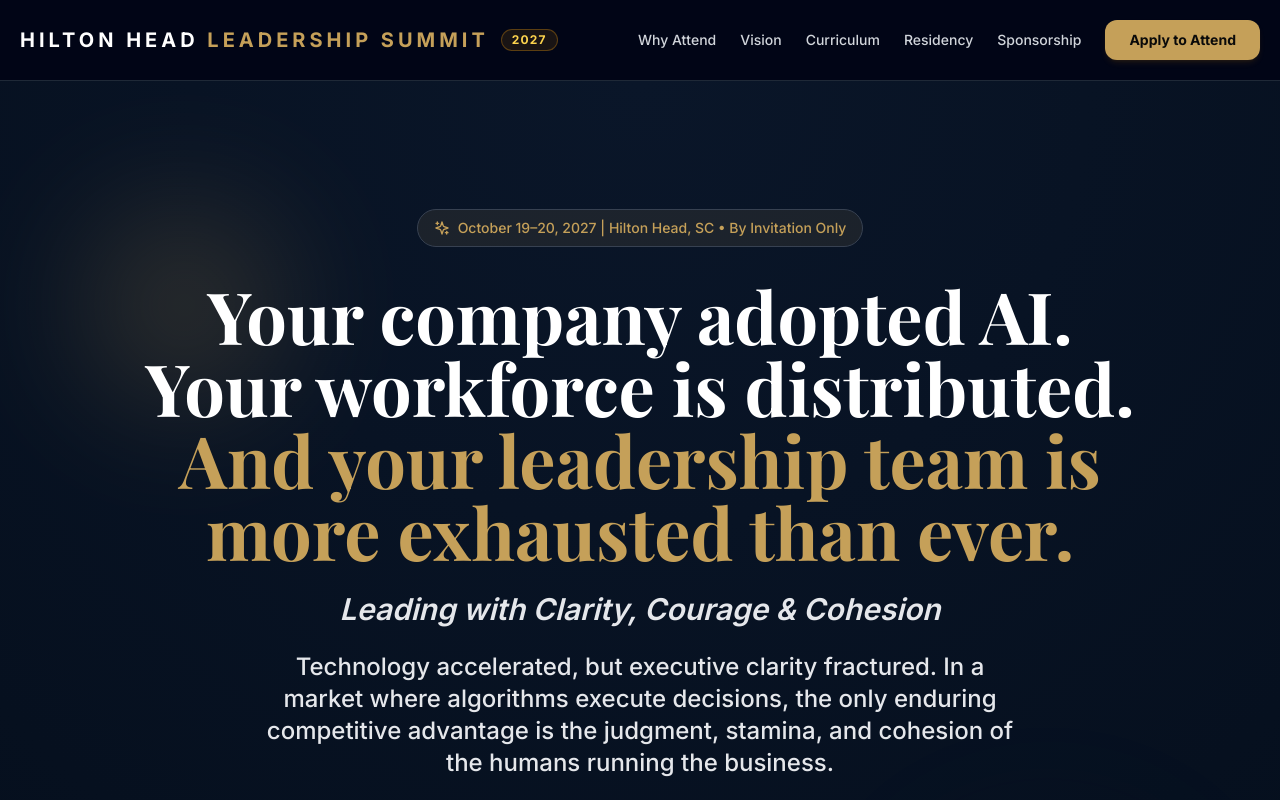
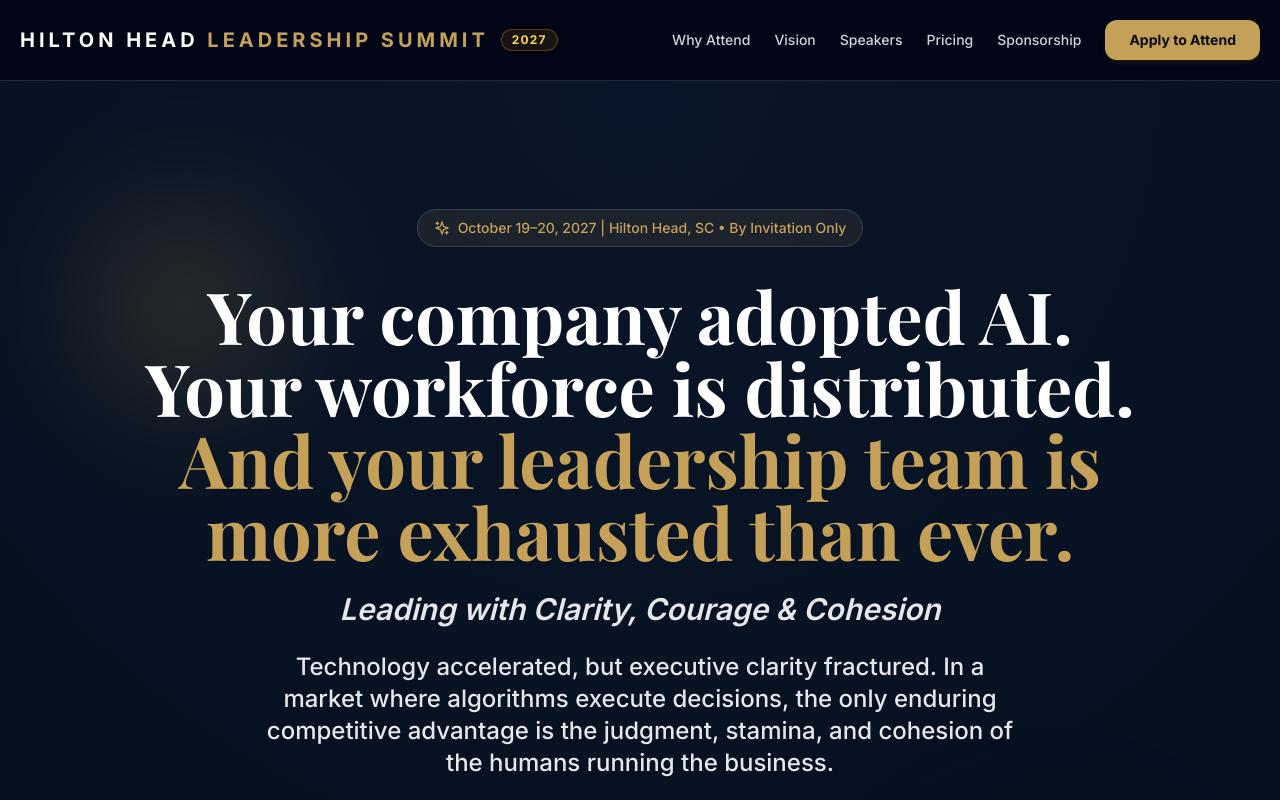
Before and after one commit to MedGo-bot/hhls-2026-final, a React (Vite) app: page / in a window 1280 px wide. Shown: the top 800 px of the page. Built offline with nearby package versions, Linux system fonts and the light colour scheme.

Commit message:
Refactor Header component navigation links
Updated navigation links and improved accessibility by changing class names for better text decoration.

```diff
--- a/src/components/Header.tsx
+++ b/src/components/Header.tsx
@@ -1,10 +1,12 @@
+import React from 'react';
+
 export default function Header() {
   return (
     <header className="py-5 px-5 border-b border-gray-800 sticky top-0 bg-slate-950/95 backdrop-blur-md z-50">
       <div className="max-w-7xl mx-auto flex flex-col md:flex-row items-center justify-between gap-4">
 
         {/* Brand Identity with 2027 Badge */}
-        <a href="#" className="flex items-center gap-3 group no-underline">
+        <a href="#" className="flex items-center gap-3 group text-decoration-none">
           <div className="text-lg md:text-xl tracking-[0.2em] uppercase font-bold text-white transition-colors group-hover:text-amber-300">
             Hilton Head <span style={{ color: 'var(--gold)' }}>Leadership Summit</span>
           </div>
@@ -13,7 +15,7 @@
           </span>
         </a>
 
-        {/* Navigation Links */}
+        {/* Navigation Links Matched Directly to App.tsx Components */}
         <nav className="flex flex-wrap items-center justify-center gap-6 text-sm">
           <a href="#why-attend" className="text-gray-300 hover:text-white transition-colors font-medium">
             Why Attend
@@ -21,17 +23,17 @@
           <a href="#vision" className="text-gray-300 hover:text-white transition-colors font-medium">
             Vision
           </a>
-          <a href="#curriculum" className="text-gray-300 hover:text-white transition-colors font-medium">
-            Curriculum
+          <a href="#speakers" className="text-gray-300 hover:text-white transition-colors font-medium">
+            Speakers
           </a>
           <a href="#pricing" className="text-gray-300 hover:text-white transition-colors font-medium">
-            Residency
+            Pricing
           </a>
           <a href="#sponsorship" className="text-gray-300 hover:text-white transition-colors font-medium">
             Sponsorship
           </a>
 
-          {/* Primary Action Button (Direct to Application) */}
+          {/* Primary Action Button (Direct to Application Form in Pricing) */}
           <a
             href="#inquire"
             className="px-6 py-2.5 rounded-xl font-bold transition-all duration-200 hover:scale-105 shadow-md shadow-amber-500/10 text-sm cursor-pointer"
```
